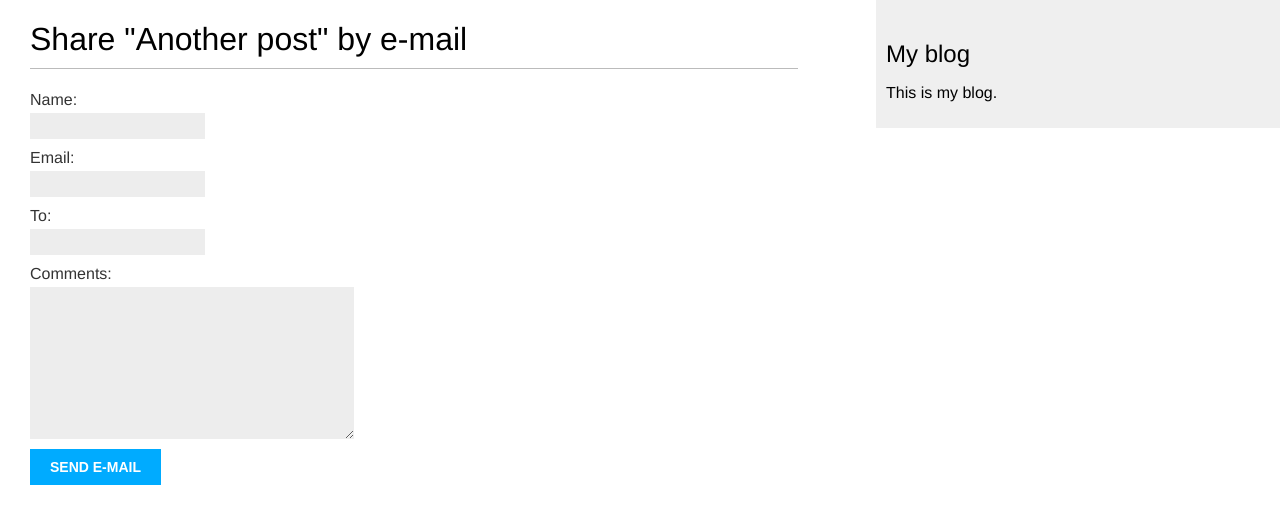
After one commit to Hamito51/Blog_on_Django, a Django app: page /blog/3/share/ in a window 1280 px wide. The commit adds this page. Shown: the top 524 px of the page. Run offline with Django 3.2, Linux system fonts and the light colour scheme; data comes from the database, SQL or seed files in the repository; both versions use the stored data as it was after the commit.

Commit message:
Added possibility to share posts via emails

```diff
--- /dev/null
+++ b/myblog/blog/forms.py
@@ -0,0 +1,8 @@
+from django import forms
+
+
+class EmailPostForm(forms.Form):
+	name = forms.CharField(max_length=25)
+	email = forms.EmailField()
+	to = forms.EmailField()
+	comments = forms.CharField(required=False, widget=forms.Textarea)
--- a/myblog/blog/templates/blog/base.html
+++ b/myblog/blog/templates/blog/base.html
@@ -7,7 +7,7 @@
 		{% block title %}
 		{% endblock %}
 	</title>
-	<link href="{% static "css/blog.css" %}" rel="stylesheet">
+	<link href="{% static 'css/blog.css' %}" rel="stylesheet">
 </head>
 <body>
 	<div id="content">
--- a/myblog/blog/templates/blog/post/detail.html
+++ b/myblog/blog/templates/blog/post/detail.html
@@ -4,4 +4,7 @@
 	<h1>{{ post.title }}</h1>
 	<p class="date">Published {{ post.publish }} by {{ post.author }}</p>
 	{{ post.body|linebreaks }}
+	<p>
+		<a href="{% url 'blog:post_share' post.id %}">Share this post</a>
+	</p>
 {% endblock %}
--- /dev/null
+++ b/myblog/blog/templates/blog/post/share.html
@@ -0,0 +1,18 @@
+{% extends "blog/base.html" %}
+
+{% block title %}
+	Share a post
+{% endblock %}
+{% block content %}
+	{% if sent %}
+		<h1>E-mail successfully sent</h1>
+		<p>"{{ post.title }}" was successfully sent to {{ form.cleaned_data.to }}.</p>
+	{% else %}
+		<h1>Share "{{ post.title }}" by e-mail</h1>
+		<form action="." method="post">
+			{{ form.as_p }}
+			{% csrf_token %}
+			<input type="submit" value="Send e-mail">
+		</form>
+	{% endif %}
+{% endblock %}
--- a/myblog/blog/urls.py
+++ b/myblog/blog/urls.py
@@ -8,4 +8,5 @@ urlpatterns = [
 	#path('', views.post_list, name='post_list'),
 	path('', views.PostListView.as_view(), name='post_list'),
 	path('<int:year>/<int:month>/<int:day>/<slug:post>/', views.post_detail, name='post_detail'),
+	path('<int:post_id>/share/', views.post_share, name='post_share'),
 ]
--- a/myblog/blog/views.py
+++ b/myblog/blog/views.py
@@ -1,7 +1,9 @@
 from django.shortcuts import render, get_object_or_404
 from .models import Post
 from django.core.paginator import Paginator, EmptyPage, PageNotAnInteger
+from django.core.mail import send_mail
 from django.views.generic import ListView
+from .forms import EmailPostForm
 
 
 # Create your views here.
@@ -29,3 +31,25 @@ class PostListView(ListView):
 	context_object_name = 'posts'
 	paginate_by = 1
 	template_name = 'blog/post/list.html'
+
+
+def post_share(request, post_id):
+	#Получение статьи по идентификатору
+	post = get_object_or_404(Post, id=post_id, status='published')
+	sent = False
+
+	if request.method == 'POST':
+		#Форма отправлена на сохранение
+		form = EmailPostForm(request.POST)
+		if form.is_valid():
+			#Все поля формы прошли валидацию
+			cd = form.cleaned_data
+			#Отправка электронной почты
+			post_url = request.build_absolute_uri(post.get_absolute_url())
+			subject = '{} ({}) recommends you reading "{}"'.format(cd['name'], cd['email'], post.title)
+			message = 'Read "{}" at {}\n\n{}\'s comments: {}'.format(post.title, post_url, cd['name'], cd['comments'])
+			send_mail(subject, message, 'admin@myblog.com', [cd['to']])
+			sent = True
+	else:
+		form = EmailPostForm()
+	return render(request, 'blog/post/share.html', {'post': post, 'form': form, 'sent': sent})
```
Also changed, not shown: myblog/myblog/settings.py (+7 -0 lines), myblog/db.sqlite3.
